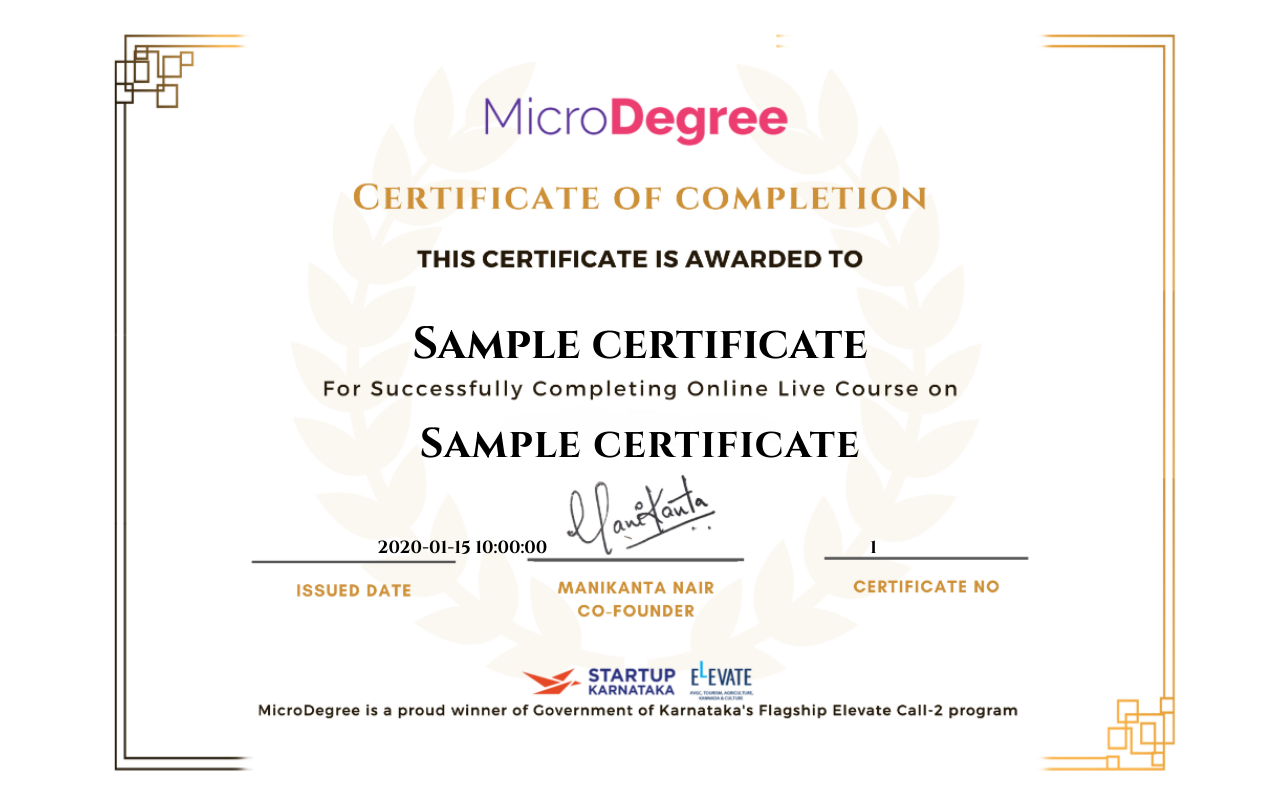
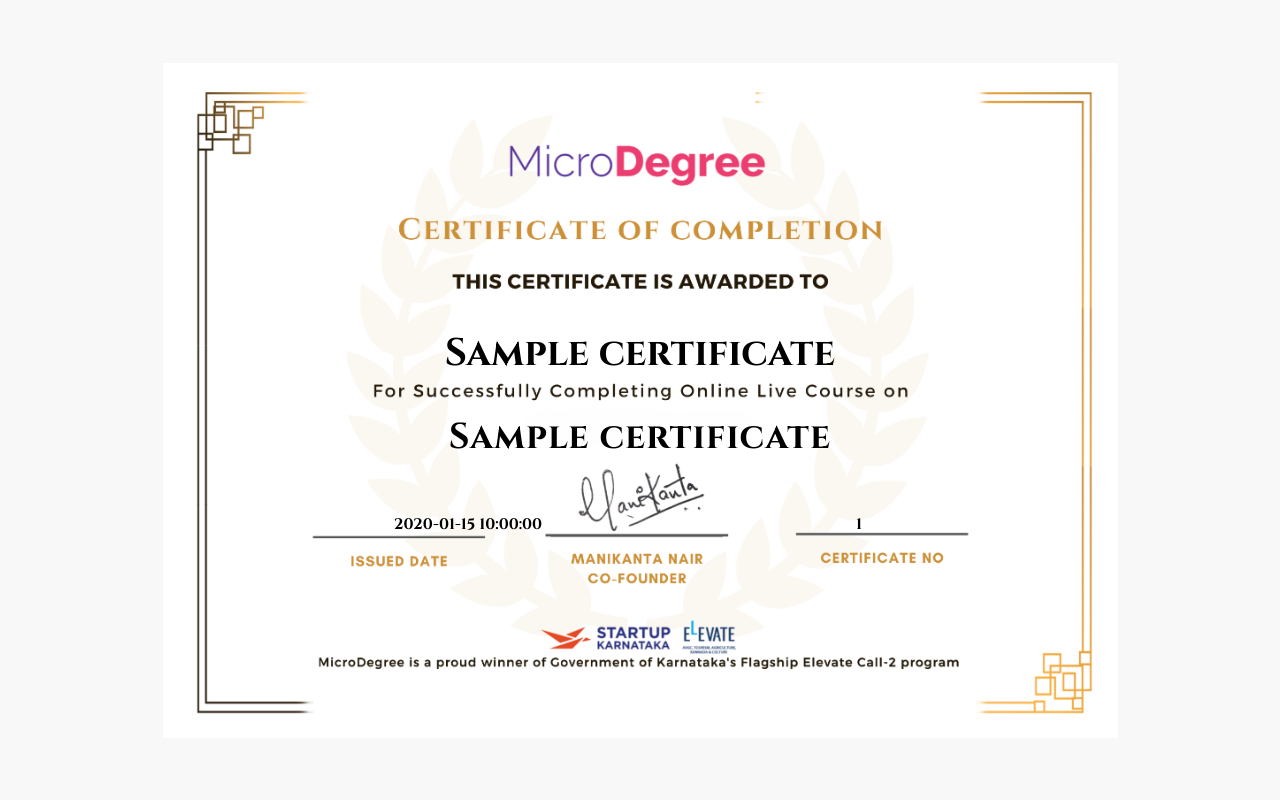
Before and after one commit to placements-microdegree/CERTIFICATE, a FastAPI app: template templates/certificate.html in a window 1280 px wide. Run offline with FastAPI, Linux system fonts and the light colour scheme; the template is opened without the code that fills it: most values are stand-ins (such as "Sample title", 1, 10 or a date in 2020).

Commit message:
Update certificate.html

```diff
--- a/templates/certificate.html
+++ b/templates/certificate.html
@@ -4,17 +4,26 @@
   <meta charset="UTF-8" />
   <title>MicroDegree Certificate</title>
   <link href="https://fonts.googleapis.com/css2?family=Cinzel:wght@400;700&display=swap" rel="stylesheet">
+  <meta name="viewport" content="width=device-width, initial-scale=1.0">
   <style>
     body {
       margin: 0;
       padding: 0;
+      display: flex;
+      justify-content: center;
+      align-items: center;
+      min-height: 100vh;
+      background: #f8f8f8;
+      font-family: 'Cinzel', serif;
+    }
+
+    .certificate-container {
+      position: relative;
+      width: 100%;
+      max-width: 1200px; /* keeps it large on desktop */
+      aspect-ratio: 16/9; /* ensures proportional scaling */
       background: url('/static/template.jpg.png') no-repeat center center;
       background-size: contain;
-      height: 100vh;
-      width: 100vw;
-      font-family: 'Cinzel', serif;
-      overflow: hidden;
-      position: relative;
     }
 
     .overlay {
@@ -27,12 +36,13 @@
       text-align: center;
     }
 
+    /* text scales relative to container width */
     .name {
       position: absolute;
       top: 43%;
       left: 50%;
       transform: translate(-50%, -50%);
-      font-size: 2.8em;
+      font-size: clamp(1.2rem, 3vw, 2.8rem);
       font-weight: bold;
       white-space: nowrap;
     }
@@ -42,7 +52,7 @@
       top: 55.5%;
       left: 50%;
       transform: translate(-50%, -50%);
-      font-size: 2.6em;
+      font-size: clamp(1rem, 2.8vw, 2.6rem);
       font-weight: bold;
       letter-spacing: 1px;
       white-space: nowrap;
@@ -52,7 +62,7 @@
       position: absolute;
       bottom: 30%;
       left: 29.5%;
-      font-size: 1.1em;
+      font-size: clamp(0.7rem, 1.2vw, 1.1rem);
       font-weight: bold;
     }
 
@@ -60,17 +70,31 @@
       position: absolute;
       bottom: 30%;
       right: 31.5%;
-      font-size: 1.1em;
+      font-size: clamp(0.7rem, 1.2vw, 1.1rem);
       font-weight: bold;
+    }
+
+    @media (max-width: 768px) {
+      .certificate-container {
+        max-width: 95%; /* use almost full width on tablets/phones */
+      }
+    }
+
+    @media (max-width: 480px) {
+      .certificate-container {
+        max-width: 100%;
+      }
     }
   </style>
 </head>
 <body>
-  <div class="overlay">
-    <div class="name">{{ certificate.student_name }}</div>
-    <div class="course">{{ certificate.course_name }}</div>
-    <div class="date">{{ certificate.completion_date }}</div>
-    <div class="certid">{{ certificate.certificate_id }}</div>
+  <div class="certificate-container">
+    <div class="overlay">
+      <div class="name">{{ certificate.student_name }}</div>
+      <div class="course">{{ certificate.course_name }}</div>
+      <div class="date">{{ certificate.completion_date }}</div>
+      <div class="certid">{{ certificate.certificate_id }}</div>
+    </div>
   </div>
 </body>
 </html>
```
